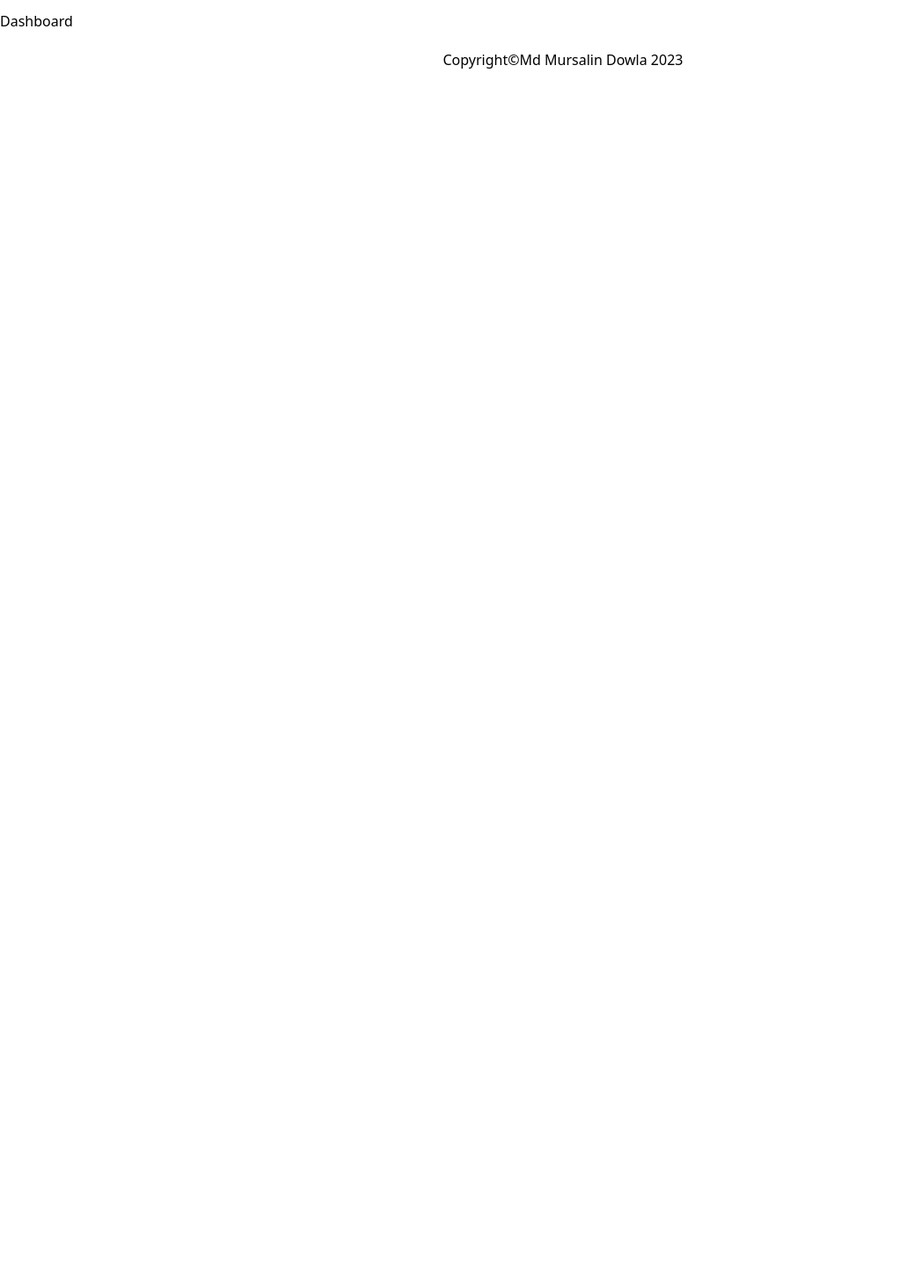
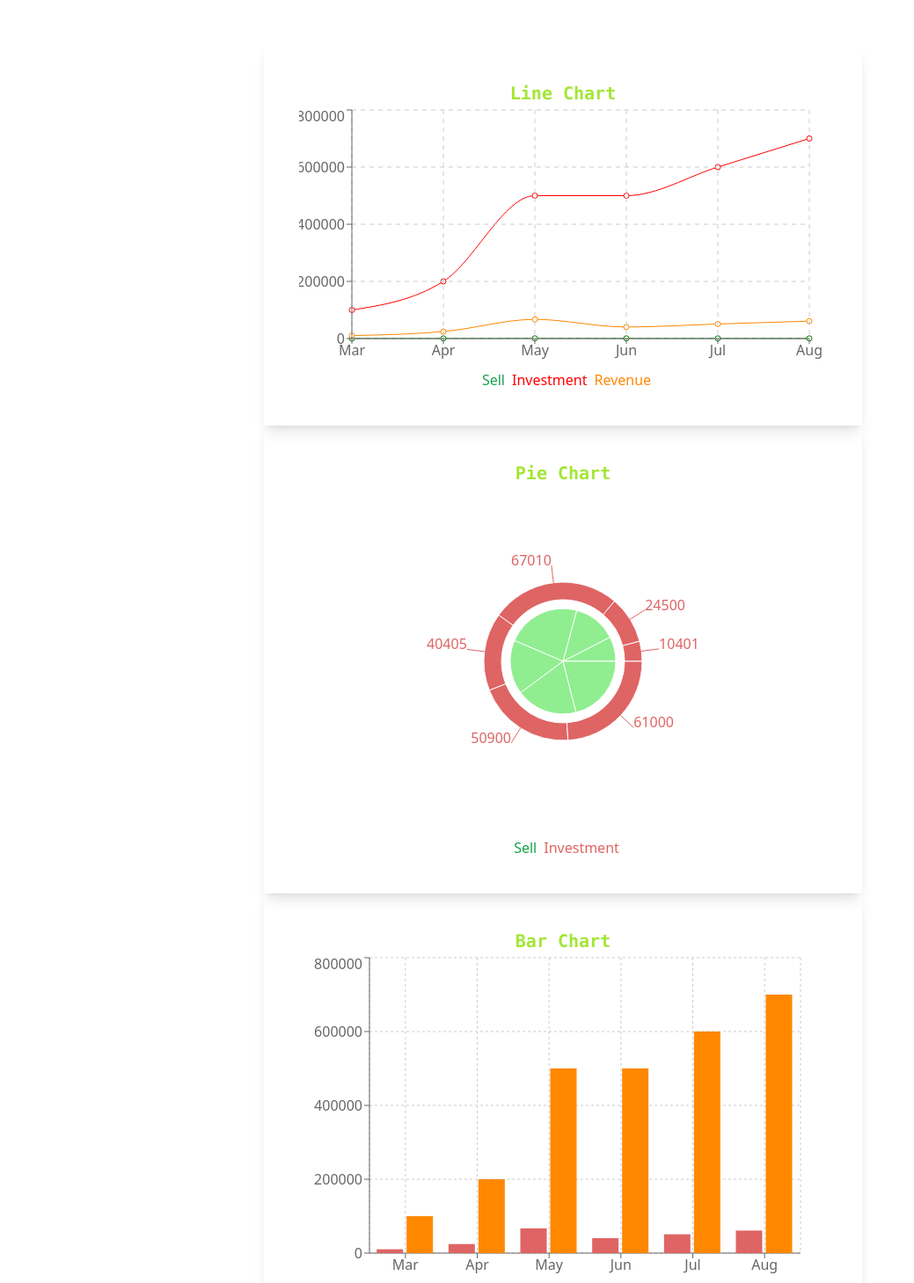
Before and after one commit to Mursalin-Dowla/mursalin-react-education, a React (Create React App) app: page /dashboard in a window 1280 px wide. Shown: the part 100-1559 px from the top of the page at 88% size, without its empty margins (0-1039 px from the left). Before the commit the page ends 800 px from the top, so only its background shows below. Built offline with nearby package versions, Linux system fonts and the light colour scheme.

Commit message:
dashboard done

```diff
--- a/package.json
+++ b/package.json
@@ -13,6 +13,7 @@
     "react-dom": "^18.2.0",
     "react-router-dom": "^6.6.2",
     "react-scripts": "5.0.1",
+    "recharts": "^2.3.2",
     "web-vitals": "^2.1.4"
   },
   "scripts": {
--- /dev/null
+++ b/public/data.json
@@ -0,0 +1,38 @@
+[
+    {
+        "month": "Mar",
+        "investment": 100000,
+        "sell": 241,
+        "revenue": 10401
+    },
+    {
+        "month": "Apr",
+        "investment": 200000,
+        "sell": 423,
+        "revenue": 24500
+    },
+    {
+        "month": "May",
+        "investment": 500000,
+        "sell": 726,
+        "revenue": 67010
+    },
+    {
+        "month": "Jun",
+        "investment": 500000,
+        "sell": 529,
+        "revenue": 40405
+    },
+    {
+        "month": "Jul",
+        "investment": 600000,
+        "sell": 601,
+        "revenue": 50900
+    },
+    {
+        "month": "Aug",
+        "investment": 700000,
+        "sell": 670,
+        "revenue": 61000
+    }
+]
--- a/src/components/Dashboard/Dashboard.js
+++ b/src/components/Dashboard/Dashboard.js
@@ -1,11 +1,79 @@
-import React from 'react';
+import React from "react";
+import useData from "../../hooks/useData";
+import { PieChart, Pie, Sector, Cell } from 'recharts';
+import { BarChart, Bar, Legend } from 'recharts';
+import {
+  LineChart,
+  Line,
+  CartesianGrid,
+  XAxis,
+  YAxis,
+  Tooltip,
+} from "recharts";
 
 const Dashboard = () => {
-    return (
-        <div>
-            <h1>Dashboard</h1>
-        </div>
-    );
+  const [data, setData] = useData();
+  const { month, investment, sell, revenue } = data;
+  return (
+    <div className="min-h-screen md:m-20 m-5 md:grid md:grid-cols-1 md:justify-items-center">
+      <div className=" md:shadow-lg md:p-10 p-5">
+        <p className="text-center w-[600px] font-semibold font-mono text-xl text-lime-400">
+          Line Chart
+        </p>
+        <LineChart
+          width={600}
+          height={300}
+          data={data}
+          margin={{ top: 5, right: 20, bottom: 5, left: 0 }}
+        >
+          <Line type="monotone" dataKey="sell" stroke="green" />
+          <Line type="monotone" dataKey="investment" stroke="#ff0000" />
+          <Line type="monotone" dataKey="revenue" stroke="#f80" />
+          <CartesianGrid stroke="#ccc" strokeDasharray="5 5" />
+          <XAxis dataKey="month" />
+          <YAxis />
+          <Tooltip />
+        </LineChart>
+        <p className="text-center"><span className="text-green-600 ml-2">Sell</span><span className="text-[#ff0000] ml-2">Investment</span><span className="text-[#f80] ml-2">Revenue</span></p>
+      </div>
+      <div className=" md:shadow-lg md:p-10 p-5">
+        <p className="text-center w-[600px] font-semibold font-mono text-xl text-lime-400">
+          Pie Chart
+        </p>
+        <PieChart width={600} height={400}>
+          <Pie data={data} dataKey="sell" cx="50%" cy="50%" outerRadius={60} fill="lightgreen" />
+          <Pie data={data} dataKey="revenue" cx="50%" cy="50%" innerRadius={70} outerRadius={90} fill="#df6464" label />
+          <Tooltip />
+        </PieChart>
+        <p className="text-center"><span className="text-green-600 ml-2">Sell</span><span className="text-[#df6464] ml-2">Investment</span></p>
+      </div>
+      <div className=" md:shadow-lg md:p-10 p-5">
+        <p className="text-center w-[600px] font-semibold font-mono text-xl text-lime-400">
+          Bar Chart
+        </p>
+        <BarChart
+          width={600}
+          height={400}
+          data={data}
+          margin={{
+            top: 5,
+            right: 30,
+            left: 20,
+            bottom: 5,
+          }}
+        >
+          <CartesianGrid strokeDasharray="3 3" />
+          <XAxis dataKey="month" />
+          <YAxis />
+          <Tooltip />
+          <Legend />
+          <Bar dataKey="revenue" fill="#df6464" />
+          <Bar dataKey="investment" fill="#f80" />
+        </BarChart>
+        <p className="text-center"><span className="text-[#f80] ml-2">Revenue</span><span className="text-[#df6464] ml-2">Investment</span></p>
+      </div>
+    </div>
+  );
 };
 
 export default Dashboard;
--- a/src/components/EachReview/EachReview.js
+++ b/src/components/EachReview/EachReview.js
@@ -4,7 +4,7 @@ import pic2 from '../../images/pic2.jpg'
 const EachReview = (props) => {
     const {name, rating, review} = props.item;
     return (
-        <div className='grid grid-cols-1 justify-items-center mt-10 md:ml-32 md:mr-32 shadow-lg shadow-[#f80] p-5'>
+        <div className='grid grid-cols-1 justify-items-center mt-10 md:ml-32 md:mr-32 shadow-lg hover:shadow-[#f80] p-5'>
             <div>
                 <img className='w-10 h-10 rounded-full' src={pic2} alt="" />
             </div>
--- a/src/components/NavBar/NavBar.js
+++ b/src/components/NavBar/NavBar.js
@@ -11,7 +11,7 @@ const NavBar = () => {
             <div className='md:mr-28'>
                 <ul className='flex justify-center'>
                 <CustomLink to='/home'>Home</CustomLink>
-                <CustomLink to='/review'>Review</CustomLink>
+                <CustomLink to='/review'>Reviews</CustomLink>
                 <CustomLink to='/dashboard'>Dashboard</CustomLink>
                 <CustomLink to='/blogs'>Blogs</CustomLink>
                 <CustomLink to='/about'>About</CustomLink>
--- /dev/null
+++ b/src/hooks/useData.js
@@ -0,0 +1,14 @@
+import { useEffect, useState } from 'react';
+
+const useData = () => {
+    const [data, setData] = useState([]);
+
+    useEffect(()=>{
+        fetch('data.json')
+        .then(res=>res.json())
+        .then(data=>setData(data))
+    },[])
+    return [data , setData]
+};
+
+export default useData;
```
Also changed, not shown: 1 other file (tests, documents, lock files or other folders).
